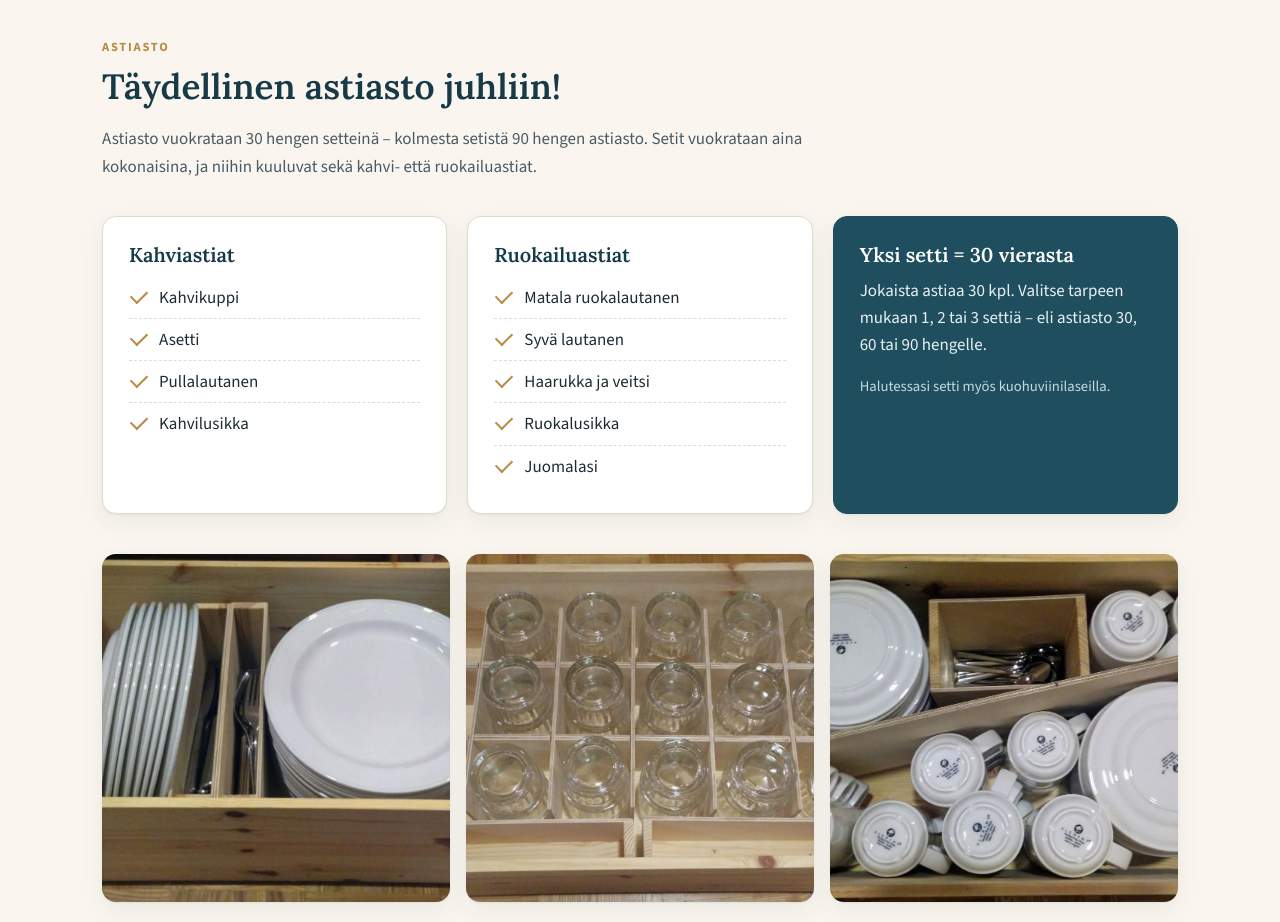
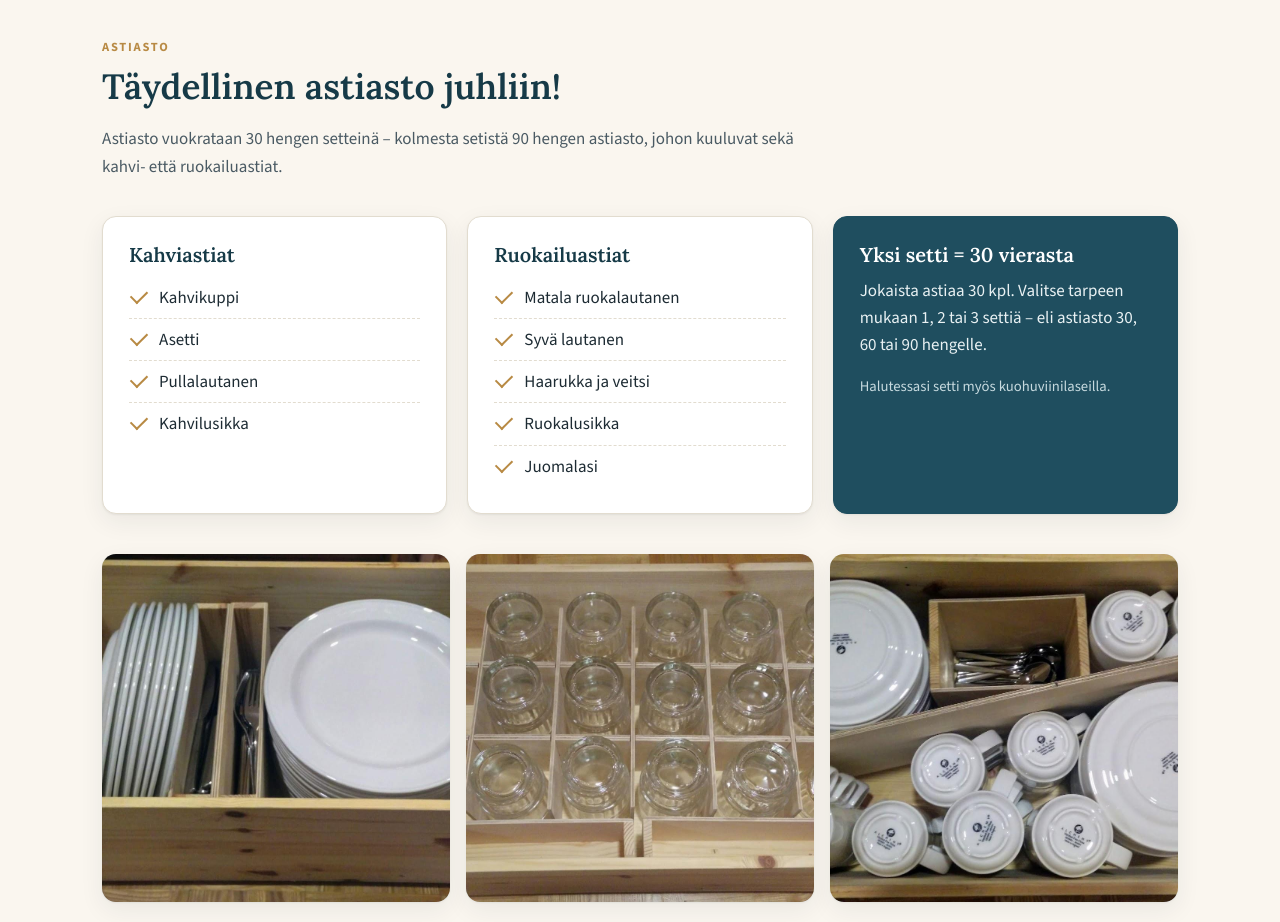
Before and after one commit to JariPeltola/astiavuokraus-lahti, a plain HTML site: page index.html in a window 1280 px wide. Shown: the part 800-1722 px from the top of the page. Drawn offline with nearby package versions, Linux system fonts and the light colour scheme.

Commit message:
Astiasto-tekstin muotoilu
Co-Authored-By: Claude Opus 5.5 <noreply@anthropic.com>
Claude-Session: https://claude.ai/code/session_011ujDeykc1njyzY2VWtdSmZ

```diff
--- a/index.html
+++ b/index.html
@@ -95,7 +95,7 @@
       <header class="section-head">
         <p class="eyebrow">Astiasto</p>
         <h2>Täydellinen astiasto juhliin!</h2>
-        <p>Astiasto vuokrataan 30 hengen setteinä – kolmesta setistä 90 hengen astiasto. Setit vuokrataan aina kokonaisina, ja niihin kuuluvat sekä kahvi- että ruokailuastiat.</p>
+        <p>Astiasto vuokrataan 30 hengen setteinä – kolmesta setistä 90 hengen astiasto, johon kuuluvat sekä kahvi- että ruokailuastiat.</p>
       </header>
 
       <div class="contents-grid">
```
